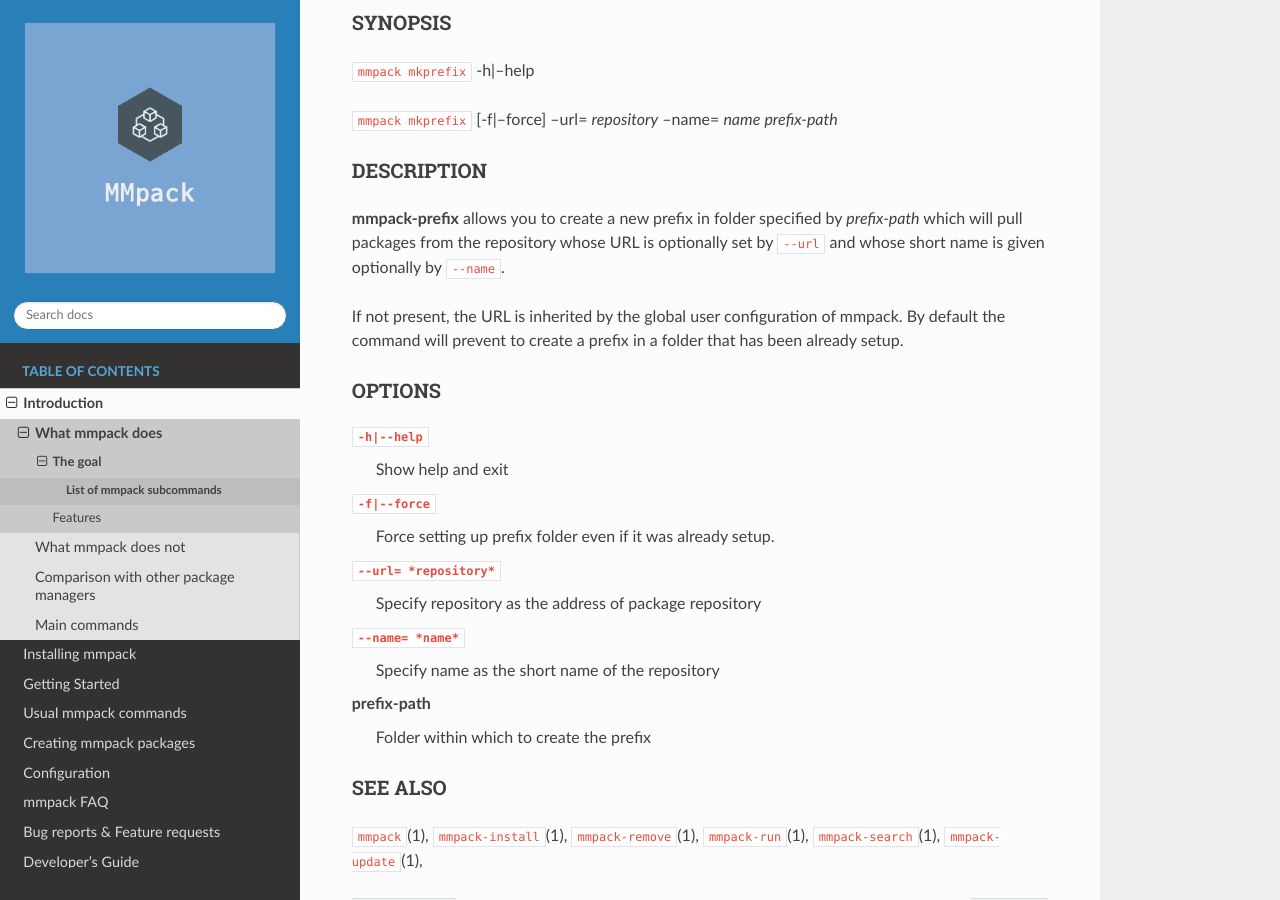
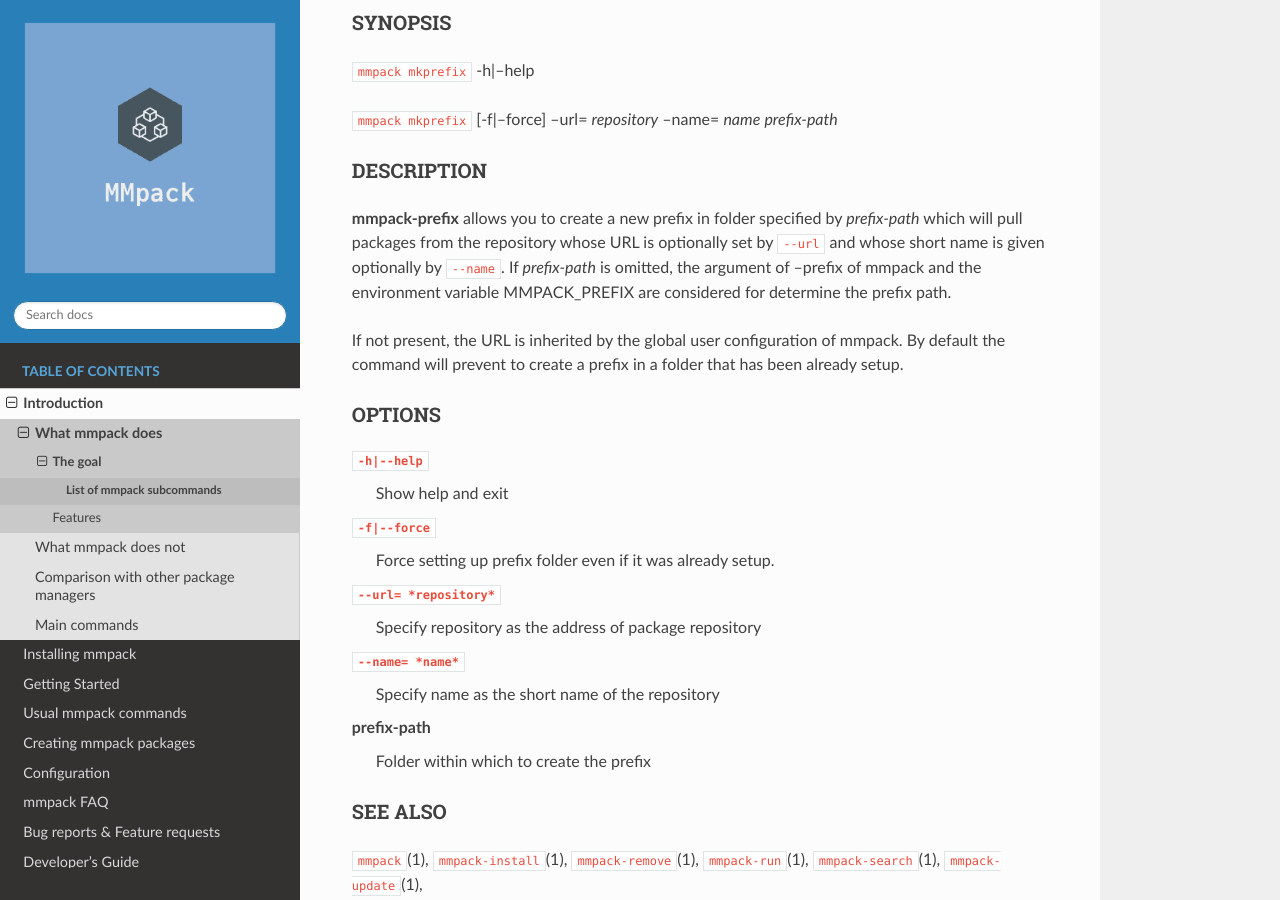
Before and after one commit to mmlabs-mindmaze/mmpack, a Sphinx documentation site: the page built from docs/man/mmpack-mkprefix.rst, in a window 1280 px wide and 900 px high, scrolled down 327 px. Built offline with Sphinx 7.4.7 and the Read the Docs theme 2.0.0, drawn with Linux system fonts in a browser that asks for light colours.

Commit message:
make mkprefix operating on --prefix argument
mkprefix usage implies a command line argument
following the command specifying the prefix name.
All mmpack commands can take a --prefix argument.
This commit makes mkprefix consider the --prefix
argument if the prefix name is not provided.

Change-Id: I3bcf6c4801b6cf16dcfd1b73012b0c962ab106be

```diff
--- a/docs/man/mmpack-mkprefix.rst
+++ b/docs/man/mmpack-mkprefix.rst
@@ -24,6 +24,9 @@
 *prefix-path* which will pull packages from the repository whose URL is
 optionally set by ``--url`` and whose short name is given optionally by
 ``--name``.
+If *prefix-path* is omitted, the argument of --prefix of mmpack and the
+environment variable MMPACK_PREFIX are considered for determine the prefix
+path.
 
 If not present, the URL is inherited by the global user configuration of
 mmpack. By default the command will prevent to create a prefix in a folder
```
Also changed, not shown: 2 other files.
